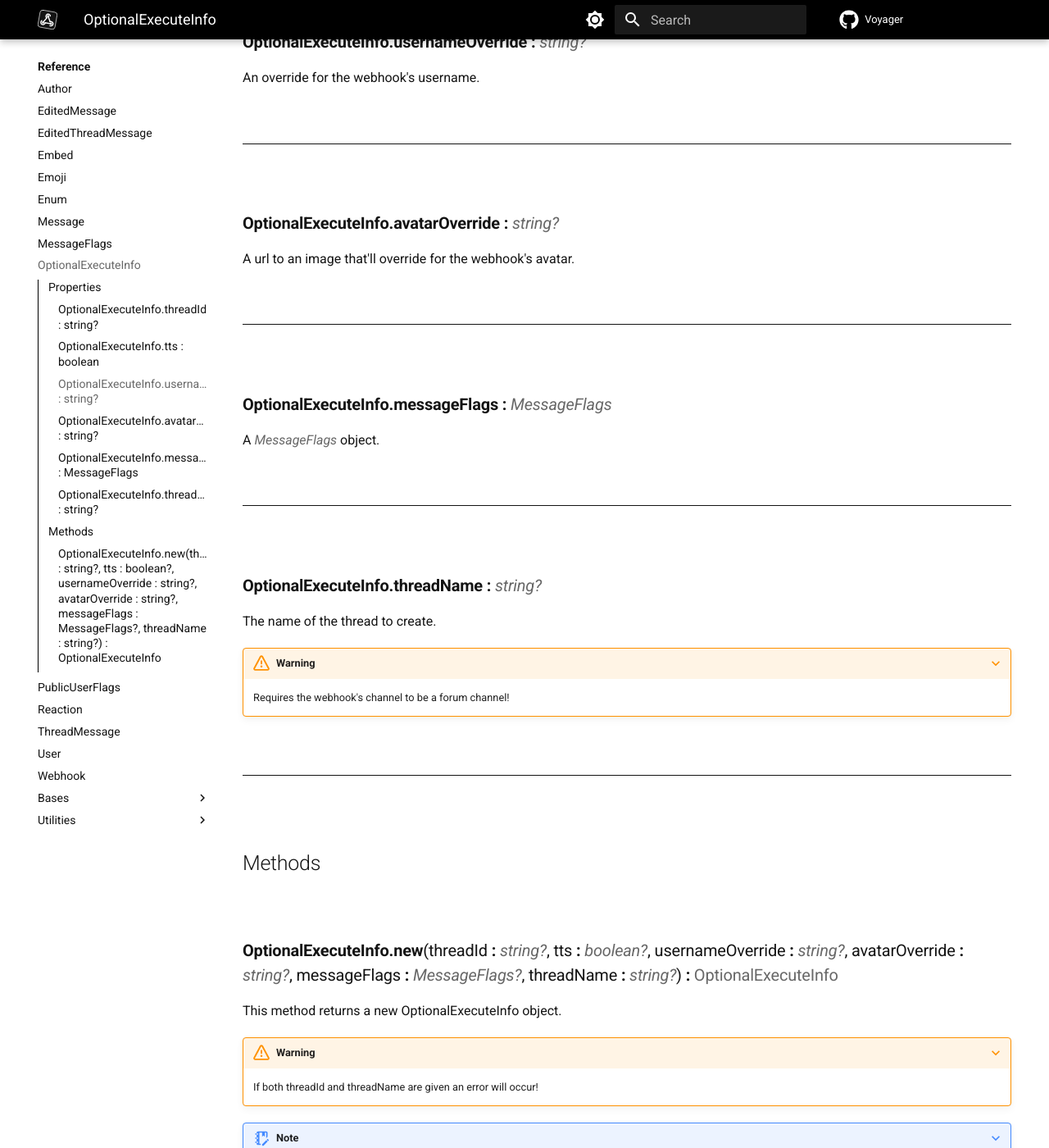
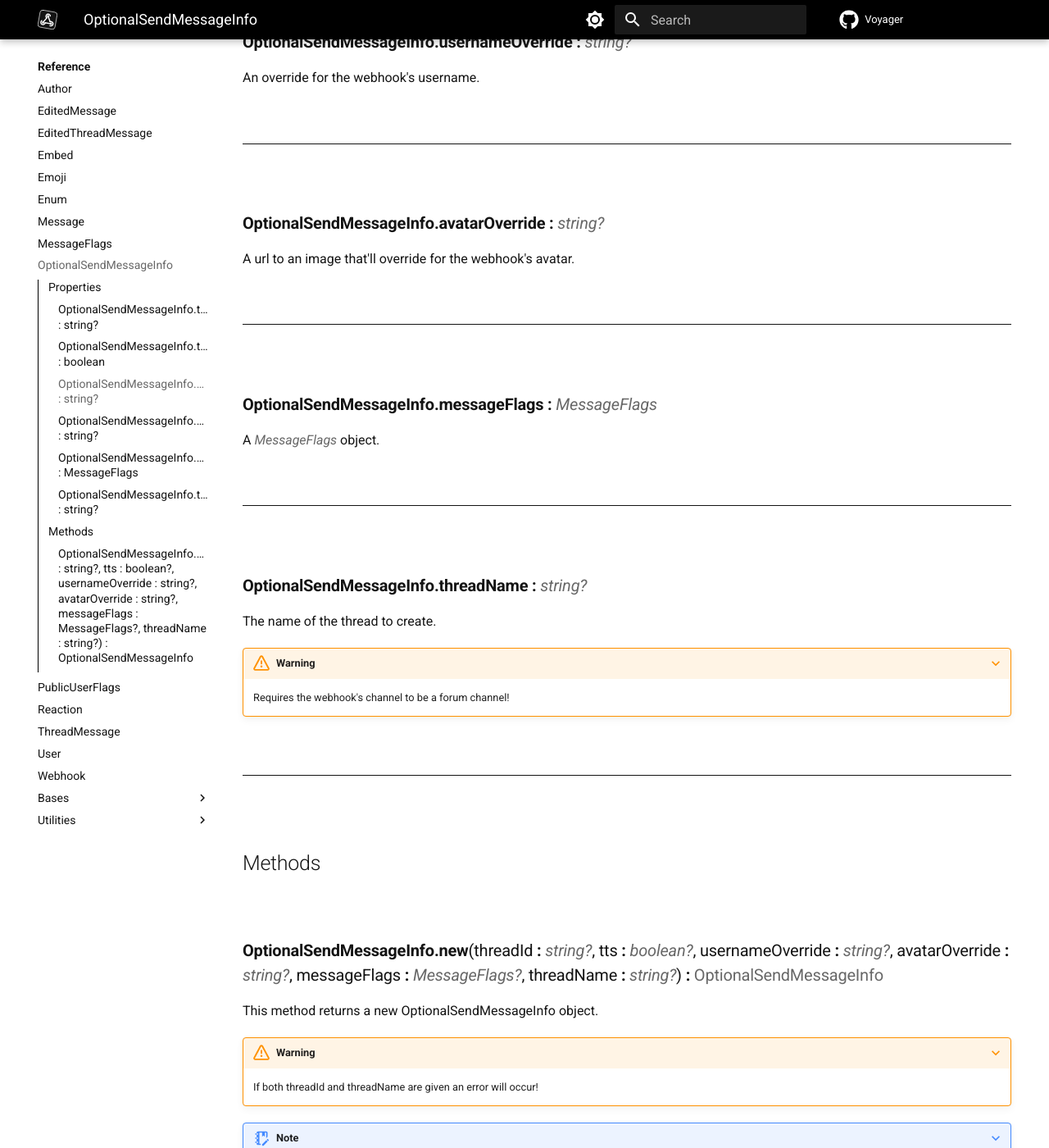
Before and after one commit to Jodenee/Voyager, an MkDocs documentation site: the page built from docs/Reference/OptionalExecuteInfo.md, in a window 1280 px wide and 1400 px high, scrolled down 807 px. Shown: the whole window at 82% size. Built offline with MkDocs 1.6.1 and Material for MkDocs 9.7.7, drawn with Linux system fonts in a browser that asks for light colours; comment, search, counter and statistics services are not loaded; the version menu is left out; some of the changed text lies outside the part shown.

Commit message:
Update docs

```diff
--- a/docs/Reference/OptionalExecuteInfo.md
+++ b/docs/Reference/OptionalExecuteInfo.md
@@ -1,4 +1,4 @@
-# OptionalExecuteInfo
+# OptionalSendMessageInfo
 
 <br />
 
@@ -6,7 +6,7 @@
 
 <br />
 
-### **OptionalExecuteInfo.threadId :** [*string?*](https://create.roblox.com/docs/scripting/luau/strings)
+### **OptionalSendMessageInfo.threadId :** [*string?*](https://create.roblox.com/docs/scripting/luau/strings)
 The id of the thread the message should go to.
 
 <br />
@@ -15,7 +15,7 @@ The id of the thread the message should go to.
 
 <br />
 
-### **OptionalExecuteInfo.tts :** [*boolean*](https://create.roblox.com/docs/scripting/luau/strings)
+### **OptionalSendMessageInfo.tts :** [*boolean*](https://create.roblox.com/docs/scripting/luau/strings)
 Whether the message should be tts.
 
 <br />
@@ -24,7 +24,7 @@ Whether the message should be tts.
 
 <br />
 
-### **OptionalExecuteInfo.usernameOverride :** [*string?*](https://create.roblox.com/docs/scripting/luau/strings)
+### **OptionalSendMessageInfo.usernameOverride :** [*string?*](https://create.roblox.com/docs/scripting/luau/strings)
 An override for the webhook's username.
 
 <br />
@@ -33,7 +33,7 @@ An override for the webhook's username.
 
 <br />
 
-### **OptionalExecuteInfo.avatarOverride :** [*string?*](https://create.roblox.com/docs/scripting/luau/strings)
+### **OptionalSendMessageInfo.avatarOverride :** [*string?*](https://create.roblox.com/docs/scripting/luau/strings)
 A url to an image that'll override for the webhook's avatar.
 
 <br />
@@ -42,7 +42,7 @@ A url to an image that'll override for the webhook's avatar.
 
 <br />
 
-### **OptionalExecuteInfo.messageFlags :** [*MessageFlags*](MessageFlags.md)
+### **OptionalSendMessageInfo.messageFlags :** [*MessageFlags*](MessageFlags.md)
 A [*MessageFlags*](MessageFlags.md) object.
 
 <br />
@@ -51,7 +51,7 @@ A [*MessageFlags*](MessageFlags.md) object.
 
 <br />
 
-### **OptionalExecuteInfo.threadName :** [*string?*](https://create.roblox.com/docs/scripting/luau/strings)
+### **OptionalSendMessageInfo.threadName :** [*string?*](https://create.roblox.com/docs/scripting/luau/strings)
 The name of the thread to create.
 
 ???+ warning
@@ -67,8 +67,8 @@ The name of the thread to create.
 
 <br />
 
-### **OptionalExecuteInfo.new**(threadId **:** [*string?*](https://create.roblox.com/docs/scripting/luau/strings), tts **:** [*boolean?*](https://create.roblox.com/docs/scripting/luau/booleans), usernameOverride **:** [*string?*](https://create.roblox.com/docs/scripting/luau/strings), avatarOverride **:** [*string?*](https://create.roblox.com/docs/scripting/luau/strings), messageFlags **:** [*MessageFlags?*](MessageFlags.md), threadName **:** [*string?*](https://create.roblox.com/docs/scripting/luau/strings)) **:** [OptionalExecuteInfo](OptionalExecuteInfo.md)
-This method returns a new OptionalExecuteInfo object.
+### **OptionalSendMessageInfo.new**(threadId **:** [*string?*](https://create.roblox.com/docs/scripting/luau/strings), tts **:** [*boolean?*](https://create.roblox.com/docs/scripting/luau/booleans), usernameOverride **:** [*string?*](https://create.roblox.com/docs/scripting/luau/strings), avatarOverride **:** [*string?*](https://create.roblox.com/docs/scripting/luau/strings), messageFlags **:** [*MessageFlags?*](MessageFlags.md), threadName **:** [*string?*](https://create.roblox.com/docs/scripting/luau/strings)) **:** [OptionalSendMessageInfo](OptionalSendMessageInfo.md)
+This method returns a new OptionalSendMessageInfo object.
 
 ???+ warning
     If both threadId and threadName are given an error will occur!
--- a/docs/Tutorials/getting-started.md
+++ b/docs/Tutorials/getting-started.md
@@ -51,7 +51,7 @@ The third argument is whether we want to queue the request. If left empty it wil
 
 The forth argument is whether we want to wait for a message object to be returned. If left empty it will default to false.
 
-The fifth argument is a [*OptionalExecuteInfo*](../Reference/OptionalExecuteInfo.md) object. This object is used to enable lesser used features like tts, avatar url override, thread id etc. (optional)
+The fifth argument is a [*OptionalSendMessageInfo*](../Reference/OptionalSendMessageInfo.md) object. This object is used to enable lesser used features like tts, avatar url override, thread id etc. (optional)
 
 If you require a more indepth description about the Webhook object's execute function you can find it [*here*](../Reference/Webhook.md) under the methods section.
 
```
Also changed, not shown: docs/Reference/Webhook.md (+3 -3 lines).
